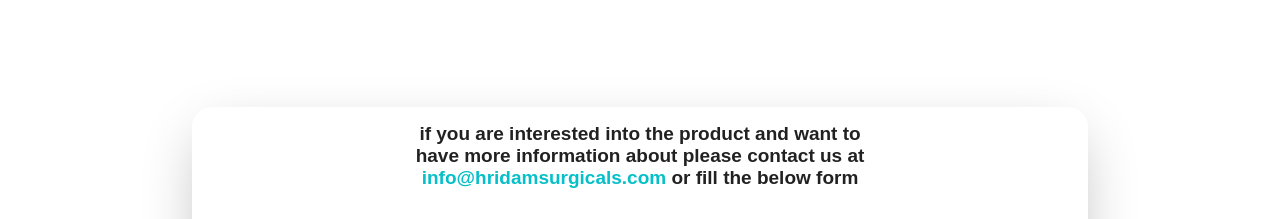
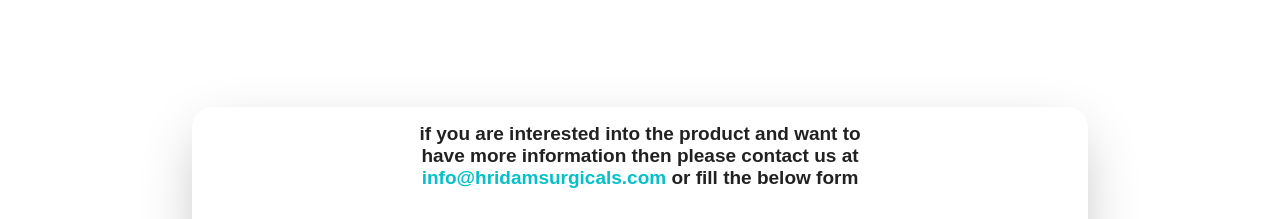
Before and after one commit to heronvas/Hridam, a React (Create React App) app: page / in a window 1280 px wide. Shown: the part 7060-7279 px from the top of the page. Built offline with nearby package versions, Linux system fonts and the light colour scheme; grey boxes are pictures that could not be loaded; the HTML template or start-up script is replaced by a standard one.

Commit message:
new final

```diff
--- a/src/Contact.jsx
+++ b/src/Contact.jsx
@@ -158,7 +158,7 @@
 
     return (
         <Card className={styless.component}>
-            <h2 style={{"textAlign":"center", "marginLeft":"10px", "marginRight":"10px", fontSize:"19px"}}> if you are interested into the product and want to<br/>have more information about please contact us at <br/> <a href="mailto:info@hridamsurgicals.com" style={{textDecoration:"none"}}><span style={{color:"#05C0C9"}}>info@hridamsurgicals.com</span></a> or fill the below form</h2>
+            <h2 style={{"textAlign":"center", "marginLeft":"10px", "marginRight":"10px", fontSize:"19px"}}> if you are interested into the product and want to<br/>have more information then please contact us at <br/> <a href="mailto:info@hridamsurgicals.com" style={{textDecoration:"none"}}><span style={{color:"#05C0C9"}}>info@hridamsurgicals.com</span></a> or fill the below form</h2>
             <CardContent>
 
 
```
